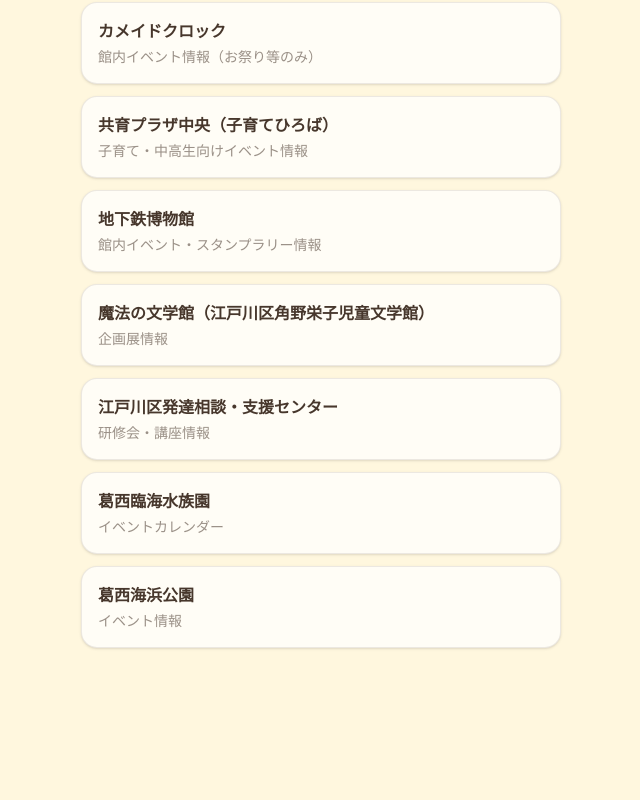
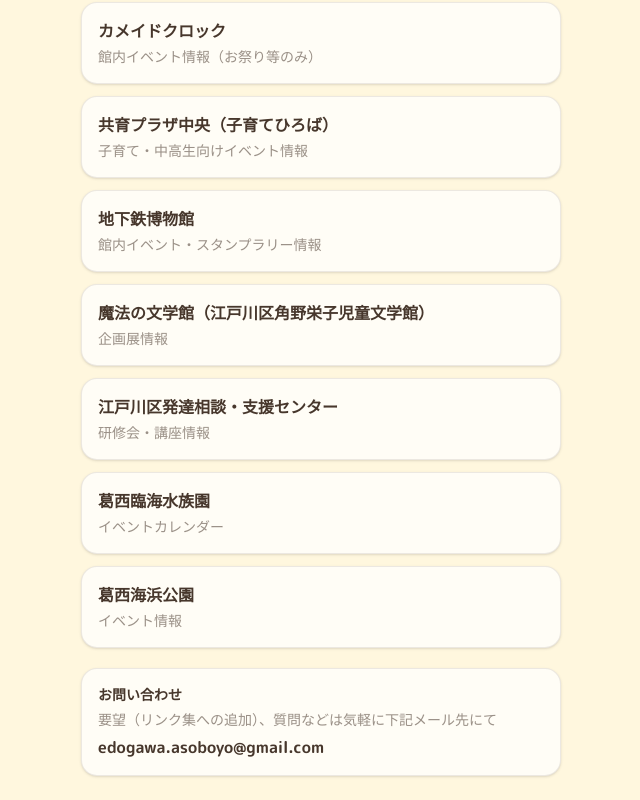
Before and after one commit to hiroyukikurusu1207-create/chikaba-asobo, a Next.js app: page /links in a window 1280 px wide. Shown: the part 794-1594 px from the top of the page, without its empty margins (319-959 px from the left). Before the commit the page ends 1466 px from the top, so only its background shows below. Built offline with nearby package versions, Linux system fonts and the light colour scheme.

Commit message:
リンク集にお問い合わせ先を追加
要望・質問を受け付けるメールアドレス(edogawa.asoboyo@gmail.com)へのmailtoリンクを設置。

```diff
--- a/src/app/links/page.tsx
+++ b/src/app/links/page.tsx
@@ -103,6 +103,19 @@
           </li>
         ))}
       </ul>
+
+      <section className="rounded-2xl bg-card border border-card-border shadow-sm p-4 flex flex-col gap-1">
+        <p className="text-sm font-bold">お問い合わせ</p>
+        <p className="text-sm text-muted leading-relaxed">
+          要望（リンク集への追加）、質問などは気軽に下記メール先にて
+        </p>
+        <a
+          href="mailto:edogawa.asoboyo@gmail.com"
+          className="font-bold hover:underline"
+        >
+          edogawa.asoboyo@gmail.com
+        </a>
+      </section>
     </main>
   );
 }
```
